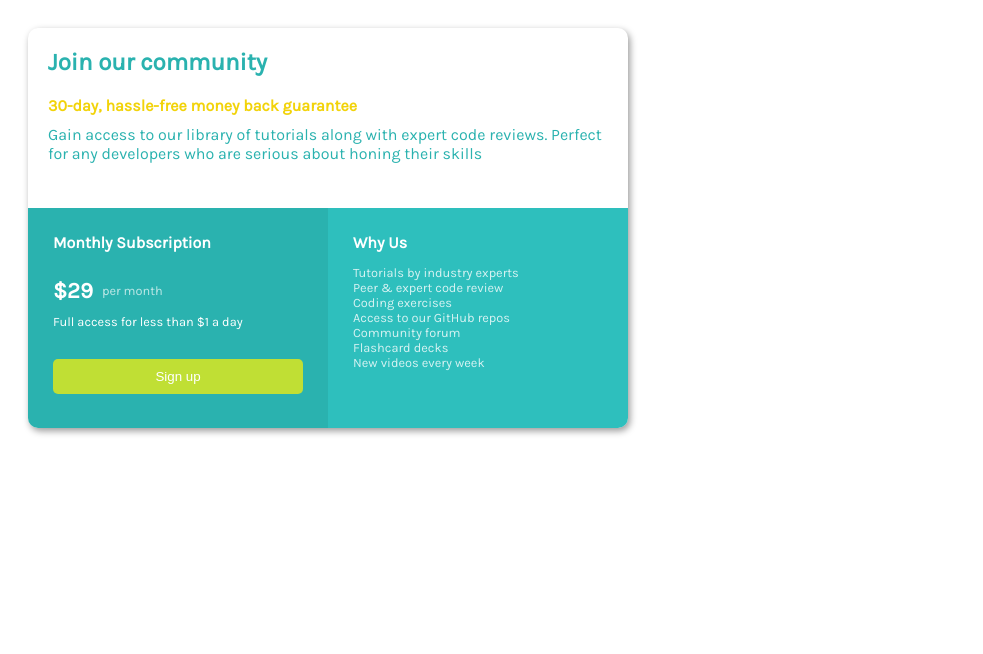
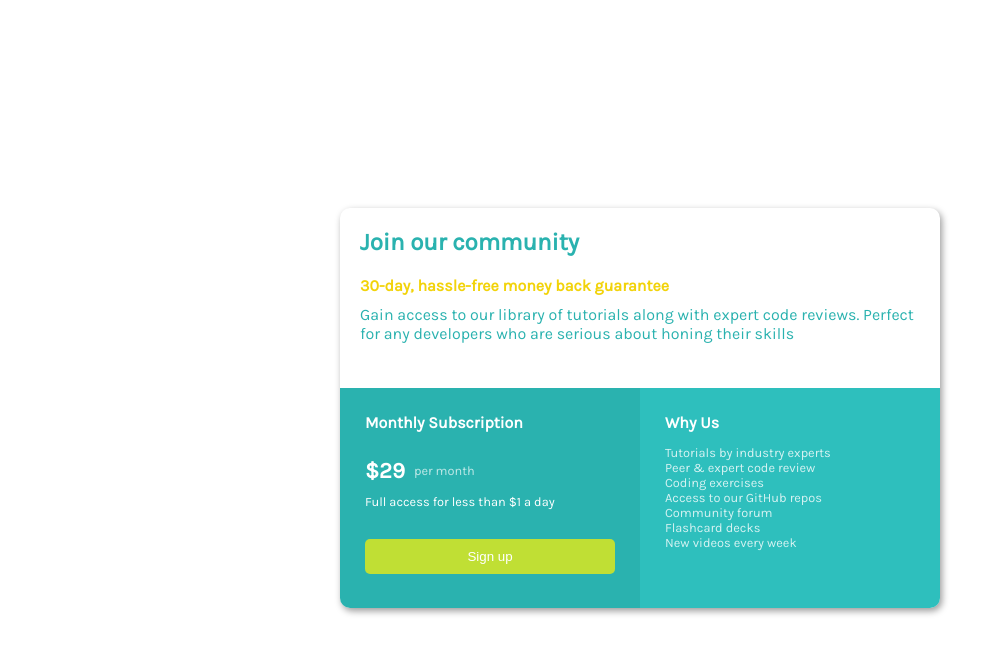
Before and after one commit to Tristanon/Sign-up-design-practice-, a plain HTML site: page index.html in a window 1280 px wide. Shown: the whole page, without its empty margins (0-983 px from the left). Drawn offline with Linux system fonts and the light colour scheme.

Commit message:
Update style.css

```diff
--- a/style.css
+++ b/style.css
@@ -11,6 +11,13 @@ html {
 h2,h4,p{
   margin:0;
 }
+
+body {
+    min-height: 100vh;
+    display: grid;
+    place-content: center;
+}
+
 #card {
   width: 600px;
   height: 400px;
```
